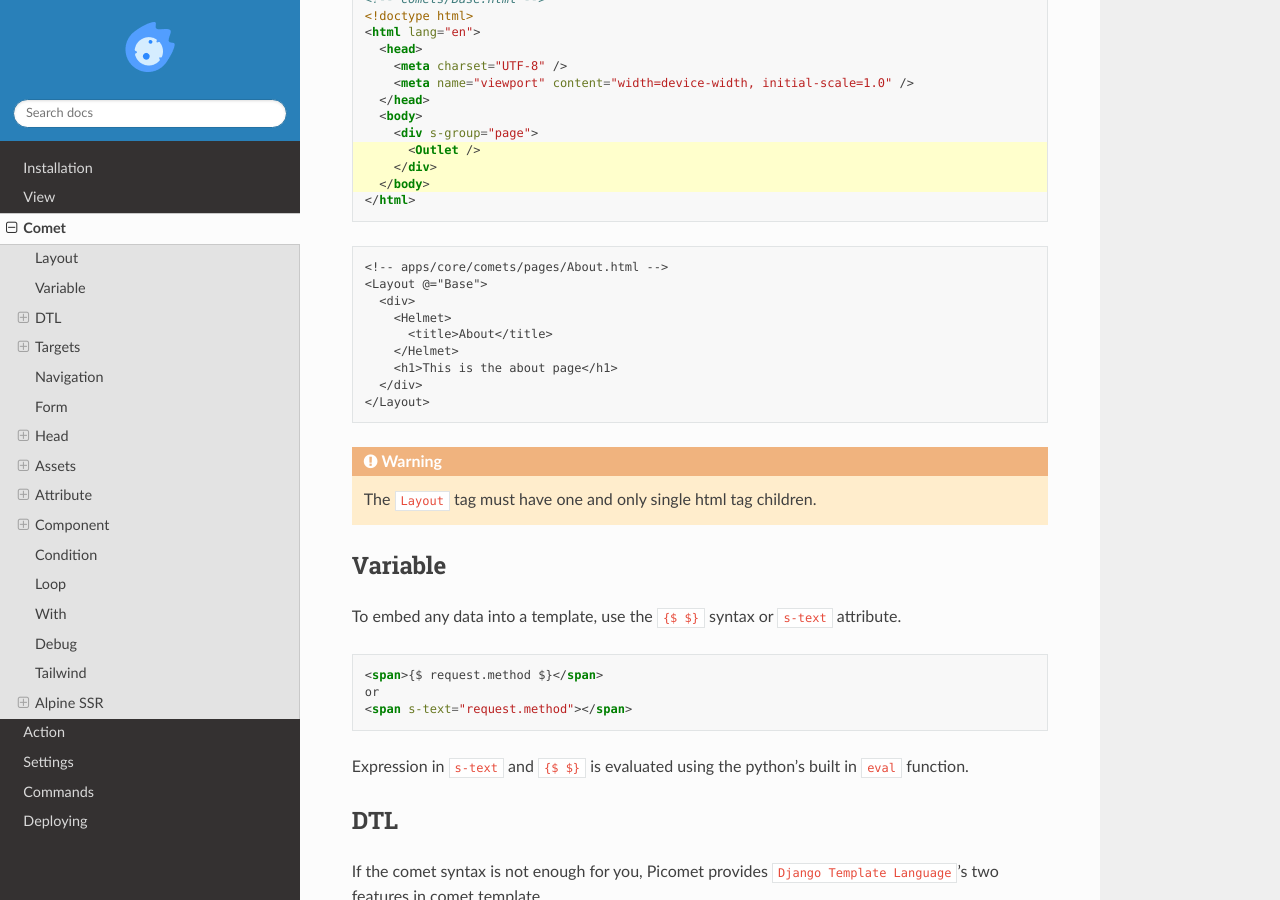
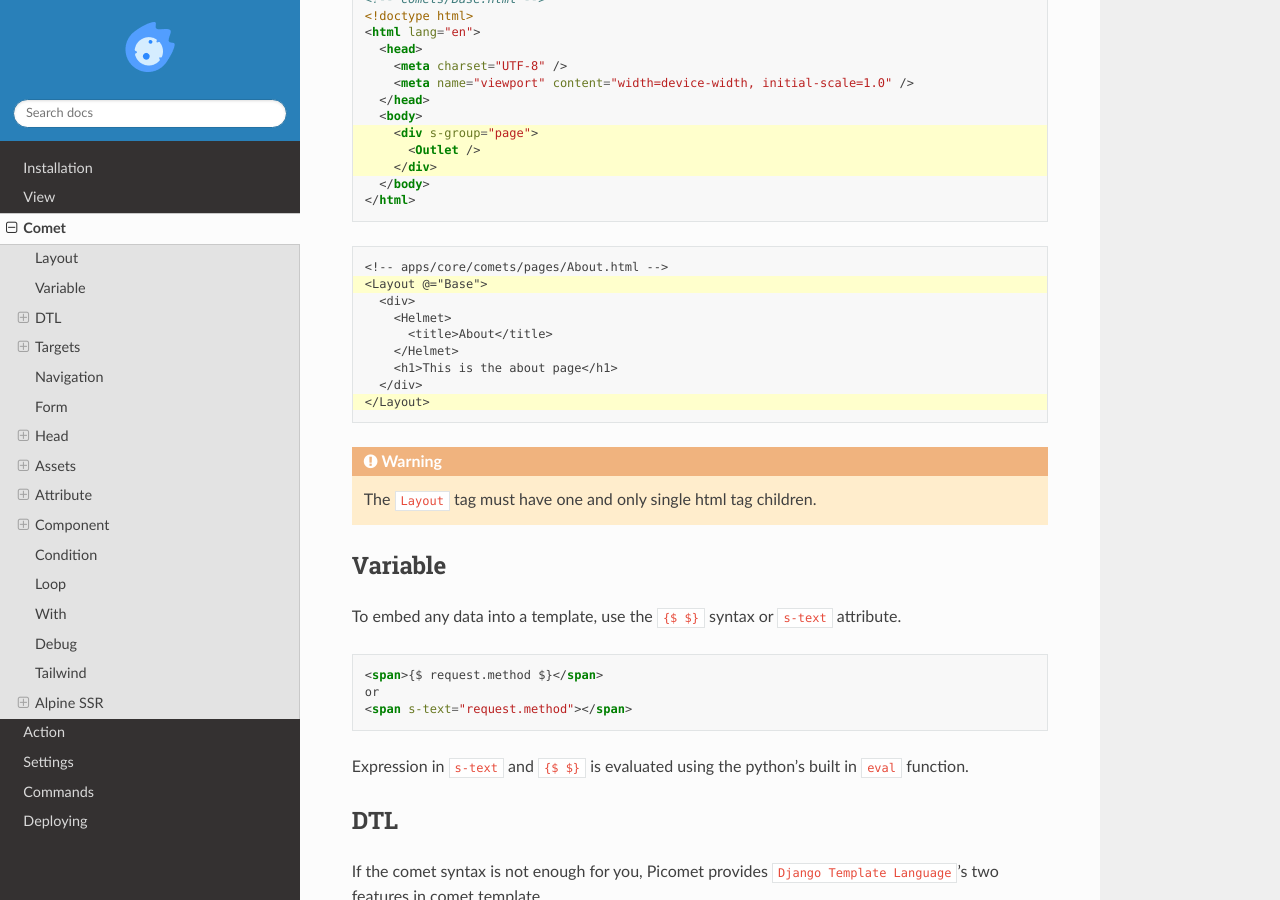
Before and after one commit to picomet/picomet, a Sphinx documentation site: the page built from docs/source/comet.rst, in a window 1280 px wide and 900 px high, scrolled down 360 px. Built offline with Sphinx 7.4.7 and the Read the Docs theme 2.0.0, drawn with Linux system fonts in a browser that asks for light colours; part of the change alters nothing that is shown.

```diff
--- a/docs/source/comet.rst
+++ b/docs/source/comet.rst
@@ -9,7 +9,7 @@ Layout
 A ``Layout`` is used by a page
 
 .. code-block:: html
-  :emphasize-lines: 10,11,12
+  :emphasize-lines: 9,10,11
 
   <!-- comets/Base.html -->
   <!doctype html>
@@ -26,6 +26,7 @@ A ``Layout`` is used by a page
   </html>
 
 .. code-block:: text
+  :emphasize-lines: 2,9
 
   <!-- apps/core/comets/pages/About.html -->
   <Layout @="Base">
```
